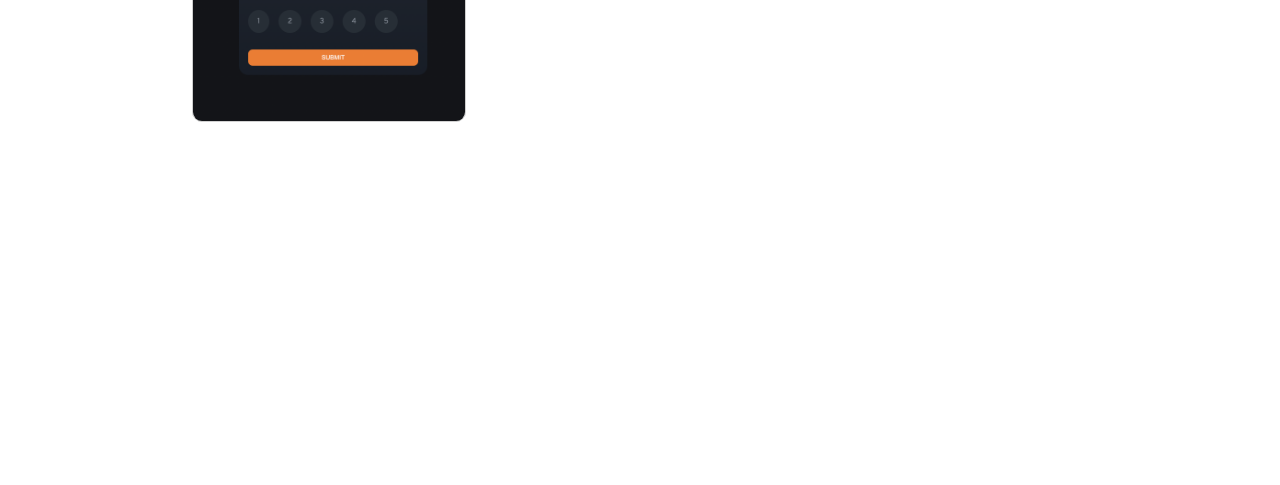
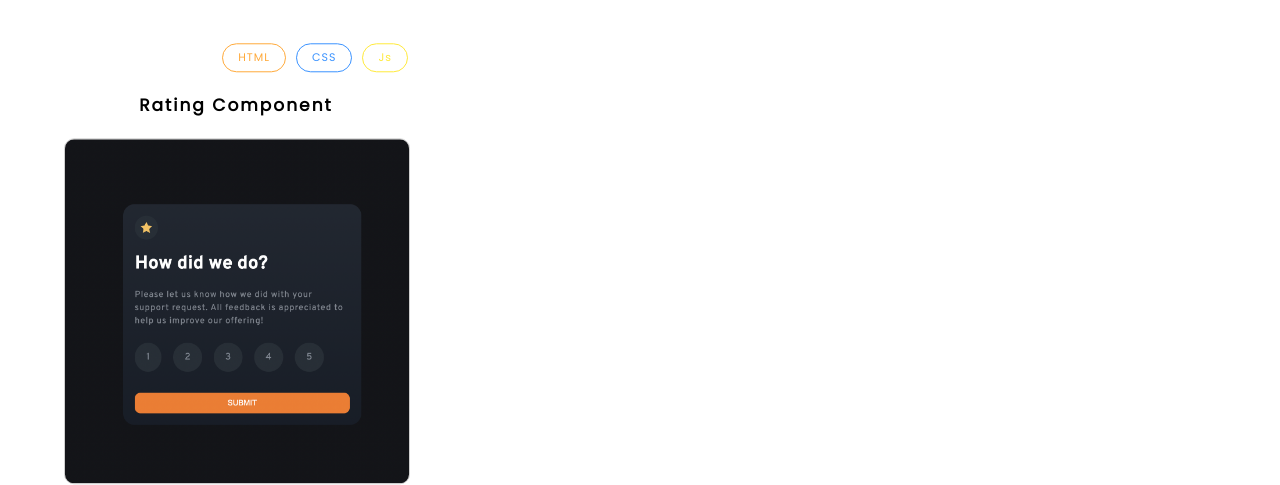
Before and after one commit to AlanCaruso/alancaruso.github.io, a plain HTML site: page index.html in a window 1280 px wide. Shown: the part 856-1341 px from the top of the page. Before the commit the page ends 978 px from the top, so only its background shows below. Drawn offline with Linux system fonts and the light colour scheme.

Commit message:
tags added

```diff
--- a/index.html
+++ b/index.html
@@ -23,12 +23,20 @@
         <div class="content">
             <a target="_blank" href="pages/qr-code-component-main/index.html">
                 <div class="card">
+                    <div class="tag">
+                        <span class="css-tag">CSS</span>
+                        <span class="html-tag">HTML</span>
+                    </div>
                     <h3>QR Code Component</h3>
                     <img src="img/qr-code.png" alt="">
                 </div>
             </a>
             <a target="_blank" href="pages/personal-component-card/index.html">
                 <div class="card">
+                    <div class="tag">
+                        <span class="css-tag">CSS</span>
+                        <span class="html-tag">HTML</span>
+                    </div>
                     <h3>Personal Card Component</h3>
                     <img src="img/personal-card.png" alt="">
                 </div>
@@ -36,12 +44,20 @@
             <a target="_blank"
                 href="https://www.figma.com/file/gHHRAF9Sn1BJ0OUIJdTJnZ/Soft-UI-Components?node-id=1%3A34">
                 <div class="card">
+                    <div class="tag">
+                        <span class="figma-tag">Figma</span>
+                    </div>
                     <h3>Soft UI Design System</h3>
                     <img src="img/design-system.png" alt="">
                 </div>
             </a>
             <a target="_blank" href="pages/rating-component/index.html">
                 <div class="card">
+                    <div class="tag">
+                        <span class="js-tag">Js</span>
+                        <span class="css-tag">CSS</span>
+                        <span class="html-tag">HTML</span>
+                    </div>
                     <h3>Rating Component</h3>
                     <img src="img/rating-component.png" alt="">
                 </div>
--- a/style.css
+++ b/style.css
@@ -17,16 +17,17 @@ body {
 .gallery {
     margin: 0;
     position: absolute;
-    top: 71%;
+    top: 100%;
     left: 50%;
     transform: translate(-50%, -50%);
-    width: 70%;
+    width: 90%;
 }
 
 .content {
     display: grid;
     grid-template-columns: repeat(3, 1fr);
-    grid-gap: 40px;
+    grid-gap: 60px;
+    margin-top: 50px;
 
 
 }
@@ -52,10 +53,9 @@ h1 {
 .card h3 {
     text-align: center;
     letter-spacing: 2px;
-    font-size: 18px;
-    padding: 0px 0 20px 0;
+    font-size: 17px;
+    padding: 0 0 20px 0;
     margin: auto;
-    width: 80%;
     box-sizing: border-box;
 
 }
@@ -78,7 +78,44 @@ a:hover {
     padding-bottom: 20px;
 }
 
-@media(max-width: 950px) {
+.tag {
+    display: flex;
+    justify-content: end;
+    flex-direction: row-reverse;
+    margin-bottom: 20px;
+
+
+}
+
+.tag span {
+    padding: 5px 15px;
+    border-radius: 20px;
+    margin-left: 10px;
+    font-size: 11px;
+    letter-spacing: 1px;
+}
+
+.html-tag {
+    color: #ffaa3b;
+    border: 1px solid #ffaa3b
+}
+
+.css-tag {
+    color: #3b93ff;
+    border: 1px solid #3b93ff
+}
+
+.figma-tag {
+    color: #e63bff;
+    border: 1px solid #e63bff
+}
+
+.js-tag {
+    color: #ffea3b;
+    border: 1px solid #ffea3b
+}
+
+@media(max-width: 1100px) {
     .content {
         grid-template-columns: repeat(1, 1fr);
     }
```
